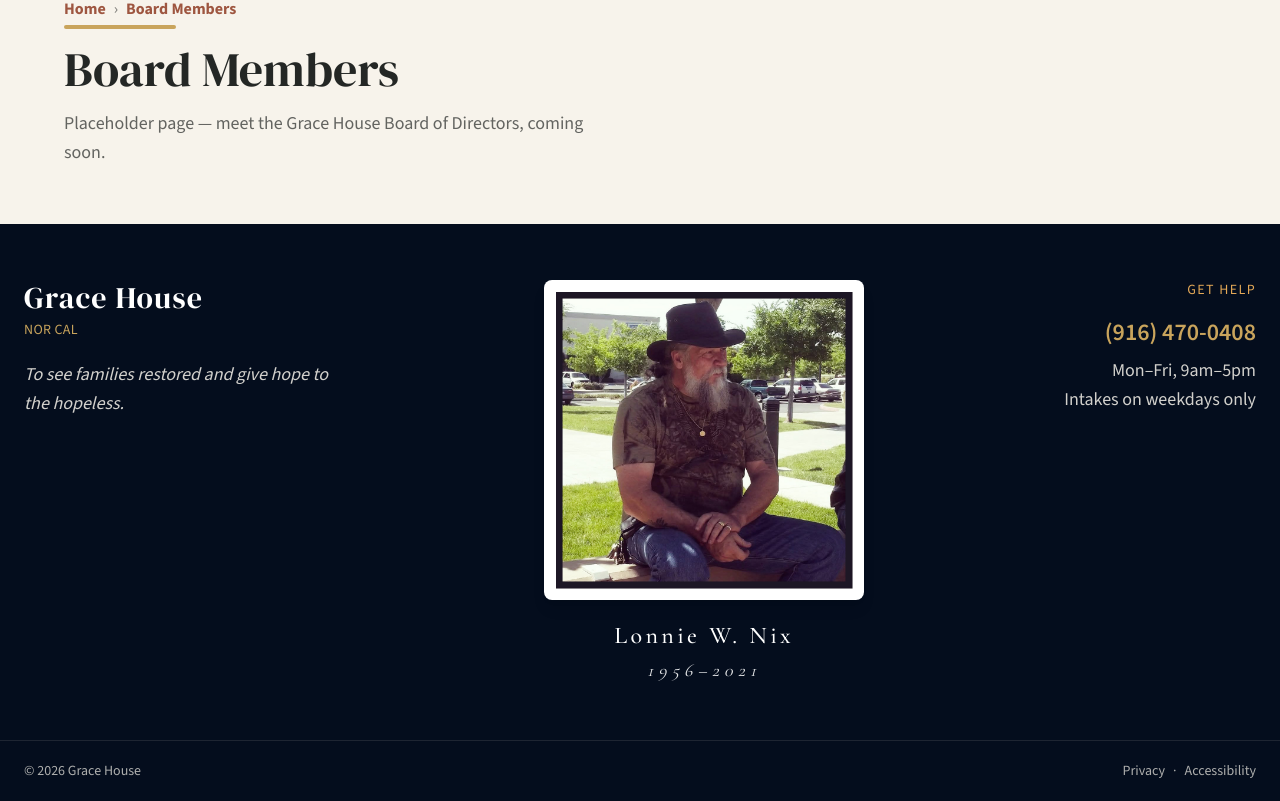
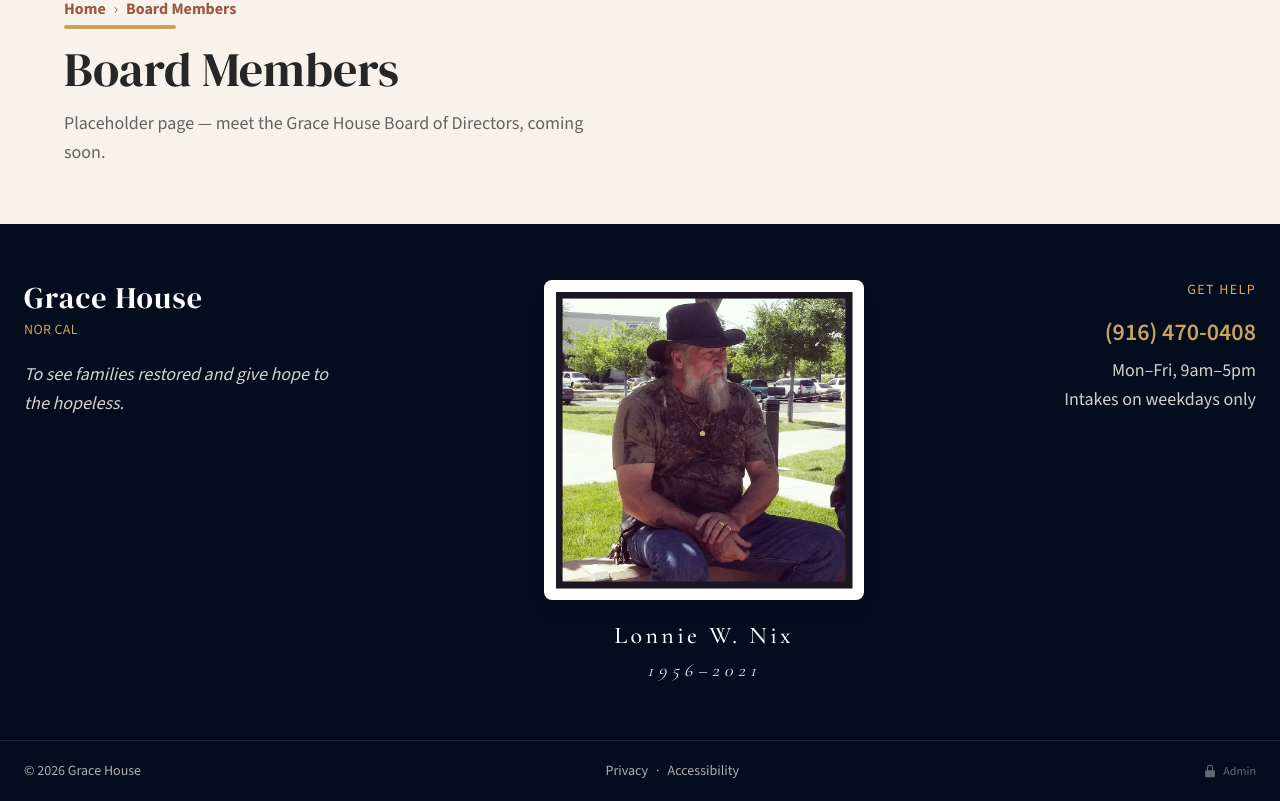
Before and after one commit to jamesmiller2404/grace-house, a Next.js app: page /about/board in a window 1280 px wide. Shown: the part 212-1013 px from the top of the page. Built offline with nearby package versions, Linux system fonts and the light colour scheme.

Commit message:
Added admin access link in footer

```diff
--- a/src/components/Footer.tsx
+++ b/src/components/Footer.tsx
@@ -2,6 +2,7 @@
 
 import { useState } from "react";
 import Image from "next/image";
+import Link from "next/link";
 import { site } from "@/content/site";
 
 /**
@@ -121,6 +122,33 @@ export default function Footer() {
               Accessibility
             </a>
           </p>
+          {/*
+           * Discrete staff entrance to the Payload admin (/admin/login is the
+           * login screen). Kept muted so it doesn't read as public navigation.
+           * prefetch={false} keeps the admin bundle out of every public page
+           * load; it still navigates client-side once clicked.
+           */}
+          <Link
+            href="/admin/login"
+            prefetch={false}
+            aria-label="Admin login"
+            title="Admin login"
+            className="text-cream/40 hover:text-lift inline-flex items-center gap-1.5 text-xs transition-colors"
+          >
+            <svg
+              aria-hidden="true"
+              viewBox="0 0 20 20"
+              fill="currentColor"
+              className="h-3.5 w-3.5 shrink-0"
+            >
+              <path
+                fillRule="evenodd"
+                d="M10 1a4.5 4.5 0 0 0-4.5 4.5V9H5a2 2 0 0 0-2 2v6a2 2 0 0 0 2 2h10a2 2 0 0 0 2-2v-6a2 2 0 0 0-2-2h-.5V5.5A4.5 4.5 0 0 0 10 1Zm3 8V5.5a3 3 0 1 0-6 0V9h6Z"
+                clipRule="evenodd"
+              />
+            </svg>
+            Admin
+          </Link>
         </div>
       </div>
     </footer>
```
Also changed, not shown: 1 other file (tests, documents, lock files or other folders).
